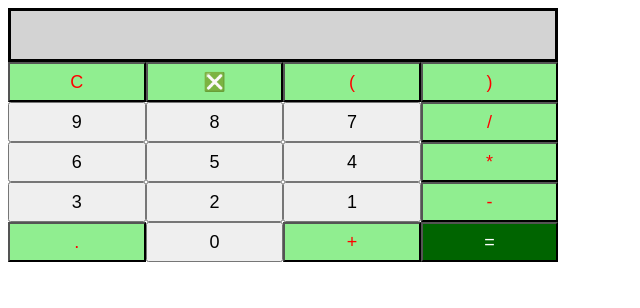
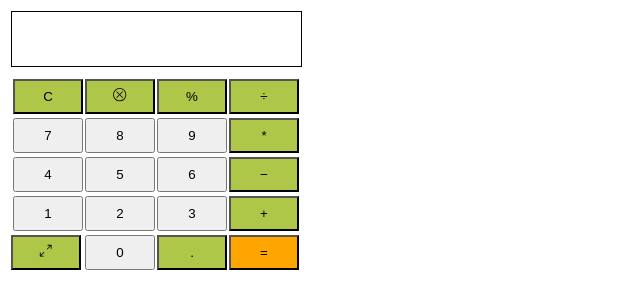
Before and after one commit to the-brainiac/simple-javascript-calculator, a plain HTML site: page index.html in a window 1280 px wide. Shown: the whole page, without its empty margins (0-640 px from the left). Drawn offline with Linux system fonts and the light colour scheme.

Commit message:
Changed functions from basic to Scientific

```diff
--- a/css/cal.css
+++ b/css/cal.css
@@ -1,29 +1,32 @@
-body{
-    width:43%;
+
+table{
+
+}
+.allbtn{
+    width: 70px;
+    height: 35px;
+}
+td{
+    float: left;
 }
 #res{
-    background-color:lightgray;
-    border: solid;
-    height:48px;
-    font-size:20px;
-
+    width: 285px;
+    height:50px;
+    border: 1px solid black;
+    font-size: 20px;
+    font-style: bold;
+    /*overflow: auto;*/
+    resize: none;
 }
-#btn0,#btn1{
-    /*background-color:lightgreen;*/
-    /*color:brown;*/
+.extra{
+    display: none;
 }
-#btnEql{
-    background-color:darkgreen;
-    color:white;
+#expand-sign,#mini-sign{
+    margin: auto;
 }
-#btnSum,#btnMul,#btnSub,#btnDiv,#btnOpen,#btnClose,#btnDot,#btnClr,#btnCut{
-    background-color:lightgreen;
-    color:red;
+.highlight{
+    background-color: #aec748;
 }
-.allbtns{
-    width:25%;
-    height:40px;
-    font-size:18px;
-    margin:0px;
-    float:left;
+#eql{
+    background-color: orange;
 }
--- a/index.html
+++ b/index.html
@@ -1,41 +1,141 @@
-<!-- Enter your HTML code here -->
 <!DOCTYPE html>
-<html>
-    <head>
-        <meta charset="utf-8">
-        <title>Javascript Calculator</title>
-        <link rel="stylesheet" href="css/cal.css" type="text/css">
-    </head>
-    <body>
-        <div>
-        <div id="res"></div>
-        <div id='btns'>
-            <button class='allbtns' id='btnClr'>C</button>
-            <button class='allbtns' id='btnCut'>❎</button>
-            <button class='allbtns' id='btnOpen'>(</button>
-            <button class='allbtns' id='btnClose'>)</button>
+<html lang="en">
+<head>
+    <meta charset="UTF-8">
+    <meta name="viewport" content="width=device-width, initial-scale=1, shrink-to-fit=no">
+    <title>Scientific Calculator</title>
+    <link rel="icon" href="cal.png" type="image/gif" sizes="16x16">
+    <link rel="stylesheet" type="text/css" href="css/cal.css">
+</head>
+<body>
+    <table class="table">
+        <tbody>
+            <tr>
+                <td colspan="5">
+                    <textarea id="res"></textarea>
+                </td>
+            </tr>
+            <tr>
+                <td>
+                    <button class="allbtn extra" onclick="changeExpr(this);">sin</button>
+                </td>
+                <td>
+                    <button class="allbtn extra" onclick="changeExpr(this);">cos</button>
+                </td>
+                <td>
+                    <button class="allbtn extra" onclick="changeExpr(this);">tan</button>
+                </td>
+                <td>
+                    <button class="allbtn extra" onclick="changeExpr(this);">(</button>
+                </td>
+                <td>
+                    <button class="allbtn extra" onclick="changeExpr(this);">)</button>
+                </td>
+            </tr>
+            <tr>
+                    <td>
+                        <button class="allbtn extra" onclick="sqrtExpr(this);">√X</button>
+                    </td>
+                    <td>
+                        <button class="allbtn highlight" onclick="clrExpr(this);">C</button>
+                    </td>
+                    <td>
+                        <button class="allbtn  highlight" onclick="cutExpr();">
+                            <svg width="1em" height="1em" viewBox="0 0 16 16" class="bi bi-x-circle" fill="currentColor" xmlns="http://www.w3.org/2000/svg">
+                              <path fill-rule="evenodd" d="M8 15A7 7 0 1 0 8 1a7 7 0 0 0 0 14zm0 1A8 8 0 1 0 8 0a8 8 0 0 0 0 16z"/>
+                              <path fill-rule="evenodd" d="M11.854 4.146a.5.5 0 0 1 0 .708l-7 7a.5.5 0 0 1-.708-.708l7-7a.5.5 0 0 1 .708 0z"/>
+                              <path fill-rule="evenodd" d="M4.146 4.146a.5.5 0 0 0 0 .708l7 7a.5.5 0 0 0 .708-.708l-7-7a.5.5 0 0 0-.708 0z"/>
+                            </svg>
+                        </button>
+                    </td>
+                    <td>
+                        <button class="allbtn  highlight" onclick="changeExpr(this);">%</button>
+                    </td>
+                    <td>
+                        <button class="allbtn  highlight" onclick="changeExpr(this);">÷</button>
+                    </td>
+            </tr>
+            <tr>
+                <td>
+                    <button class="allbtn extra" onclick="changeExpr(this);">X!</button>
+                </td>
+                <td>
+                    <button class="allbtn" onclick="changeExpr(this);">7</button>
+                </td>
+                <td>
+                    <button class="allbtn" onclick="changeExpr(this);">8</button>
+                </td>
+                <td>
+                    <button class="allbtn" onclick="changeExpr(this);">9</button>
+                </td>
+                <td>
+                    <button class="allbtn  highlight" onclick="changeExpr(this);">*</button>
+                </td>
+            </tr>
+            <tr>
+                <td>
+                    <button class="allbtn extra" onclick="changeExpr(this);">1/X</button>
+                </td>
+                <td>
+                    <button class="allbtn" onclick="changeExpr(this);">4</button>
+                </td>
+                <td>
+                    <button class="allbtn" onclick="changeExpr(this);">5</button>
+                </td>
+                <td>
+                    <button class="allbtn" onclick="changeExpr(this);">6</button>
+                </td>
+                <td>
+                    <button class="allbtn  highlight" onclick="changeExpr(this);">−</button>
+                </td>
+            </tr>
+            <tr>
+                <td>
+                    <button class="allbtn extra" onclick="changeExpr(this);">π</button>
+                </td>
+                <td>
+                    <button class="allbtn" onclick="changeExpr(this);">1</button>
+                </td>
+                <td>
+                    <button class="allbtn" onclick="changeExpr(this);">2</button>
+                </td>
+                <td>
+                    <button class="allbtn" onclick="changeExpr(this);">3</button>
+                </td>
+                <td>
+                    <button class="allbtn  highlight" onclick="changeExpr(this);">+</button>
+                </td>
+            </tr>
+            <tr>
+                <td>
+                    <button id="expand" class="allbtn  highlight" onclick="Expand();">
+                        <svg id="expand-sign" width="1em" height="1em" viewBox="0 0 16 16" class="bi bi-arrows-angle-expand" fill="currentColor" xmlns="http://www.w3.org/2000/svg">
+                          <path fill-rule="evenodd" d="M1.5 10.036a.5.5 0 0 1 .5.5v3.5h3.5a.5.5 0 0 1 0 1h-4a.5.5 0 0 1-.5-.5v-4a.5.5 0 0 1 .5-.5z"/>
+                          <path fill-rule="evenodd" d="M6.354 9.646a.5.5 0 0 1 0 .708l-4.5 4.5a.5.5 0 0 1-.708-.708l4.5-4.5a.5.5 0 0 1 .708 0zm8.5-8.5a.5.5 0 0 1 0 .708l-4.5 4.5a.5.5 0 0 1-.708-.708l4.5-4.5a.5.5 0 0 1 .708 0z"/>
+                          <path fill-rule="evenodd" d="M10.036 1.5a.5.5 0 0 1 .5-.5h4a.5.5 0 0 1 .5.5v4a.5.5 0 1 1-1 0V2h-3.5a.5.5 0 0 1-.5-.5z"/>
+                        </svg>
+                        <svg id="mini-sign" class="extra" width="1em" height="1em" viewBox="0 0 16 16" class="bi bi-fullscreen-exit" fill="currentColor" xmlns="http://www.w3.org/2000/svg">
+                          <path fill-rule="evenodd" d="M5.5 0a.5.5 0 0 1 .5.5v4A1.5 1.5 0 0 1 4.5 6h-4a.5.5 0 0 1 0-1h4a.5.5 0 0 0 .5-.5v-4a.5.5 0 0 1 .5-.5zm5 0a.5.5 0 0 1 .5.5v4a.5.5 0 0 0 .5.5h4a.5.5 0 0 1 0 1h-4A1.5 1.5 0 0 1 10 4.5v-4a.5.5 0 0 1 .5-.5zM0 10.5a.5.5 0 0 1 .5-.5h4A1.5 1.5 0 0 1 6 11.5v4a.5.5 0 0 1-1 0v-4a.5.5 0 0 0-.5-.5h-4a.5.5 0 0 1-.5-.5zm10 1a1.5 1.5 0 0 1 1.5-1.5h4a.5.5 0 0 1 0 1h-4a.5.5 0 0 0-.5.5v4a.5.5 0 0 1-1 0v-4z"/>
+                        </svg>
+                    </button>
+                </td>
+                <td>
+                    <button class="allbtn extra" onclick="changeExpr(this);">e</button>
+                </td>
+                <td>
+                    <button class="allbtn" onclick="changeExpr(this);">0</button>
+                </td>
+                <td>
+                    <button class="allbtn  highlight" onclick="changeExpr(this);">.</button>
+                </td>
+                <td>
+                    <button id="eql" class="allbtn highlight" onclick="evalExpr();">=</button>
+                </td>
+            </tr>
+        </tbody>
+    </table>
 
-            <button class='allbtns' id='btn9'>9</button>
-            <button class='allbtns' id='btn8'>8</button>
-            <button class='allbtns' id='btn7'>7</button>
-            <button class='allbtns' id='btnDiv'>/</button>
 
-            <button class='allbtns' id='btn6'>6</button>
-            <button class='allbtns' id='btn5'>5</button>
-            <button class='allbtns' id='btn4'>4</button>
-            <button class='allbtns' id='btnMul'>*</button>
-
-            <button class='allbtns' id='btn3'>3</button>
-            <button class='allbtns' id='btn2'>2</button>
-            <button class='allbtns' id='btn1'>1</button>
-            <button class='allbtns' id='btnSub'>-</button>
-
-            <button class='allbtns' id='btnDot'>.</button>
-            <button class='allbtns' id='btn0'>0</button>
-            <button class='allbtns' id='btnSum'>+</button>
-            <button class='allbtns' id='btnEql'>=</button>
-        </div>
-        </div>
-        <script src="js/cal.js" type="text/javascript"></script>
-    </body>
+    <script type="text/javascript" src="js/cal.js"></script>
+</body>
 </html>
--- a/js/cal.js
+++ b/js/cal.js
@@ -1,71 +1,33 @@
-var btn0 = document.getElementById('btn0');
-var btn1 = document.getElementById('btn1');
-var btnSum = document.getElementById('btnSum');
-var btnSub = document.getElementById('btnSub');
-var btnMul = document.getElementById('btnMul');
-var btnDiv = document.getElementById('btnDiv');
-var btnClr = document.getElementById('btnClr');
-var btnEql = document.getElementById('btnEql');
-var res = document.getElementById('res');
-btn0.onclick = function(){
-    res.innerHTML+=0;
-};
-btn1.onclick = function(){
-    res.innerHTML+=1;
-};
-btn2.onclick = function(){
-    res.innerHTML+=2;
-};
-btn3.onclick = function(){
-    res.innerHTML+=3;
-};
-btn4.onclick = function(){
-    res.innerHTML+=4;
-};
-btn5.onclick = function(){
-    res.innerHTML+=5;
-};
-btn6.onclick = function(){
-    res.innerHTML+=6;
-};
-btn7.onclick = function(){
-    res.innerHTML+=7;
-};
-btn8.onclick = function(){
-    res.innerHTML+=8;
-};
-btn9.onclick = function(){
-    res.innerHTML+=9;
-};
-
-btnOpen.onclick = function(){
-    res.innerHTML+='(';
-};
-btnClose.onclick = function(){
-    res.innerHTML+=')';
-};
-btnDot.onclick = function(){
-    res.innerHTML+='.';
-};
-
-
-btnSum.onclick = function(){
-    res.innerHTML+='+';
-};
-btnSub.onclick = function(){
-    res.innerHTML+='-';
-};
-btnMul.onclick = function(){
-    res.innerHTML+='*';
-};
-btnDiv.onclick = function(){
-    res.innerHTML+='/';
-};
-btnClr.onclick = function(){
-    res.innerHTML='';
-};
-btnEql.onclick = function(){
-    var expr = res.innerHTML;
-    // eval in base 10 and convert to base 2
-    res.innerHTML = eval(expr);
-};
+function Expand() {
+    // body...
+    var extras = document.getElementsByClassName('extra');
+    if(extras[0].style.display=="block"){
+        for(let i=0;i<extras.length;i++)
+            extras[i].style.display = "none";
+        document.getElementById("res").style.width = "285px";
+        document.getElementById("expand-sign").style.display = "block";
+    }
+    else{
+        for(let i=0;i<extras.length;i++)
+            extras[i].style.display = "block";
+        document.getElementById("res").style.width = "355px";
+        document.getElementById("expand-sign").style.display = "none";
+    }
+}
+function changeExpr(va){
+    var val = va.innerHTML;
+    document.getElementById("res").innerHTML += String(val);
+}
+function cutExpr(){
+    document.getElementById("res").innerHTML = document.getElementById("res").innerHTML.slice(0,-1)
+}
+function evalExpr(){
+    var res = document.getElementById("res").innerHTML;
+    document.getElementById("res").innerHTML = eval(res);
+}
+function clrExpr(){
+    document.getElementById("res").innerHTML = '';
+}
+function sqrtExpr(){
+    document.getElementById("res").innerHTML += '√';
+}
```
Also changed, not shown: cal.png (added).
